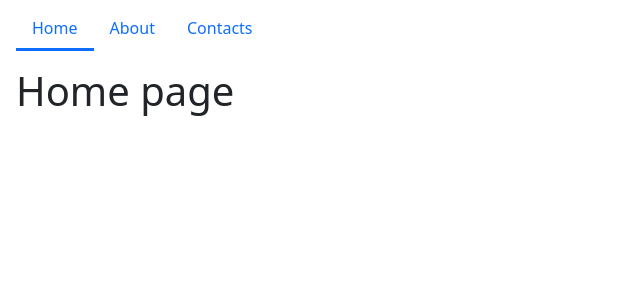
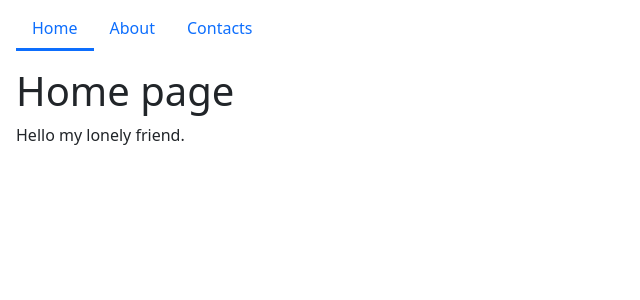
Before and after one commit to MGlower-RU/github-learning, a React (Create React App) app: page / in a window 1280 px wide. Shown: the top 300 px of the page, without its empty margins (0-640 px from the left). Built offline with nearby package versions, Linux system fonts and the light colour scheme.

Commit message:
Another user commit

```diff
--- a/src/App.js
+++ b/src/App.js
@@ -10,6 +10,17 @@ export default function App() {
     <div className="App w-100 px-3 py-2">
       <Navigation />
       <Routing />
+      <RemoteRepoFunction />
     </div>
   );
 }
+
+function RemoteRepoFunction() {
+  console.log('that function was sent to remote by another writer')
+
+  return (
+    <div>
+      Hello my lonely friend.
+    </div>
+  )
+}
```
